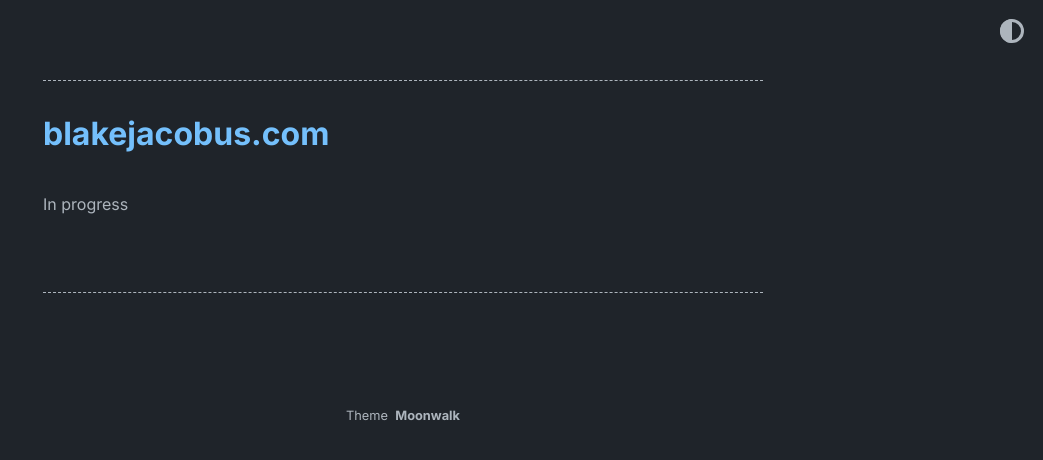
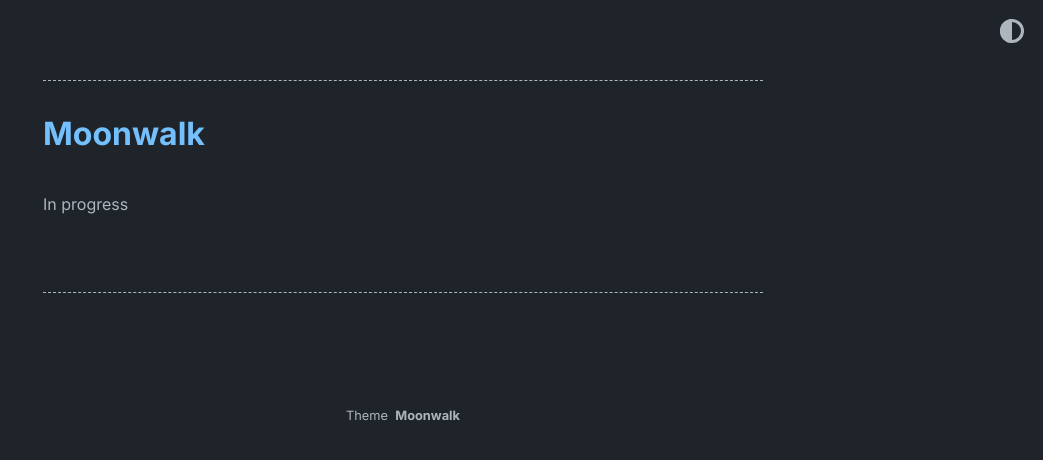
Before and after one commit to blakejacobus/blakejacobus.com, a Jekyll site: the page built from index.md, in a window 1280 px wide. Shown: the top 460 px of the page, without its empty margins (237-1280 px from the left). Built offline with Jekyll 4.4.1, drawn with Linux system fonts in a browser that asks for light colours; part of the change alters nothing that is shown.

Commit message:
troubleshooting index

```diff
--- a/_config.yml
+++ b/_config.yml
@@ -3,6 +3,14 @@
 #   but it’s easier to specify them here so you don’t have to remember them.
 
 # [Themes](https://docs.github.com/en/pages/setting-up-a-github-pages-site-with-jekyll/adding-a-theme-to-your-github-pages-site-using-jekyll#adding-a-theme)
+
+title: Moonwalk
+author: Abhinav Saxena
+url: https://www.abhinavsaxena.com/moonwalk # root address of the site
+description: > # description of the site (multiple lines allowed)
+  Moonwalk is a fast and elegant Jekyll theme with a clean dark mode. It comes with horizontal list (for navbar and footer), card list (for portfolio), and a generic vertical list. It is very easy to modify in case you want to build over it - please see _layouts/home.html to do that.
+
+permalink: /:slug
 
 remote_theme: abhinavs/moonwalk
 # remote_theme: THEME-NAME
```
